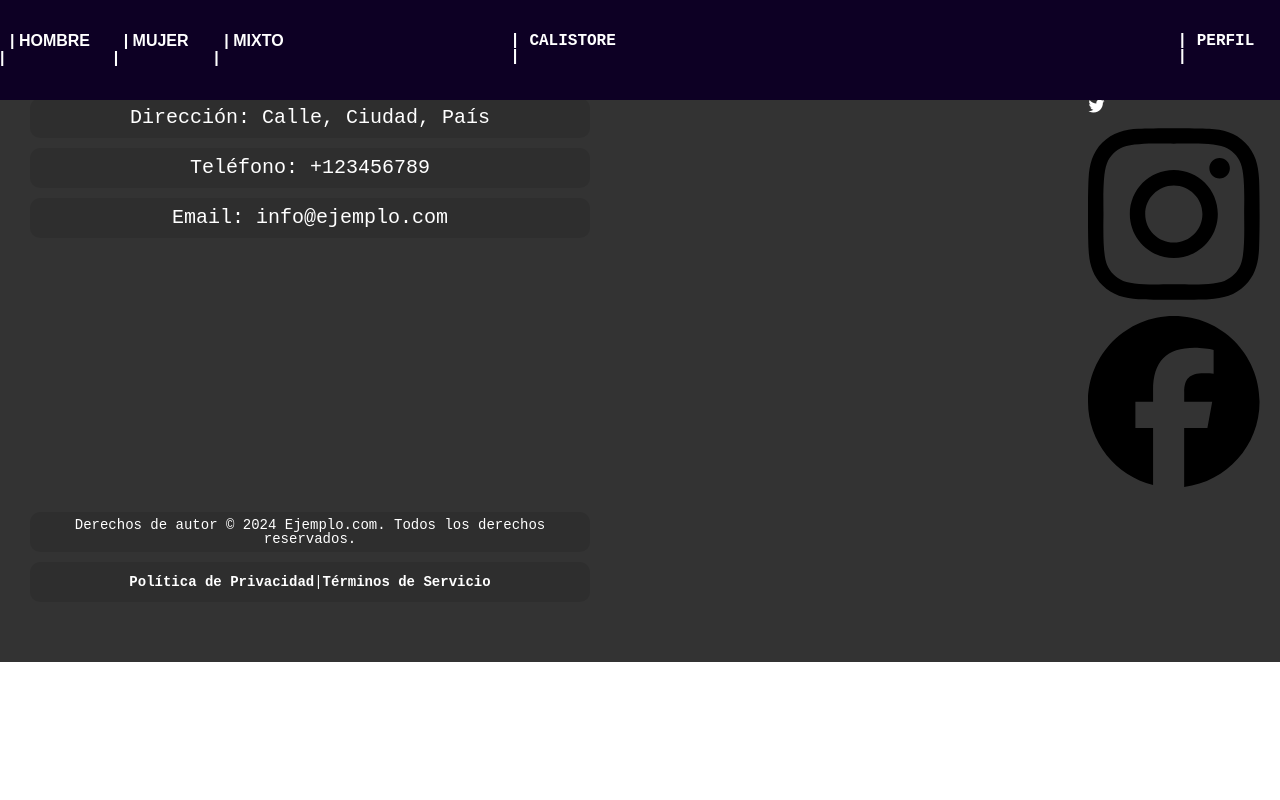
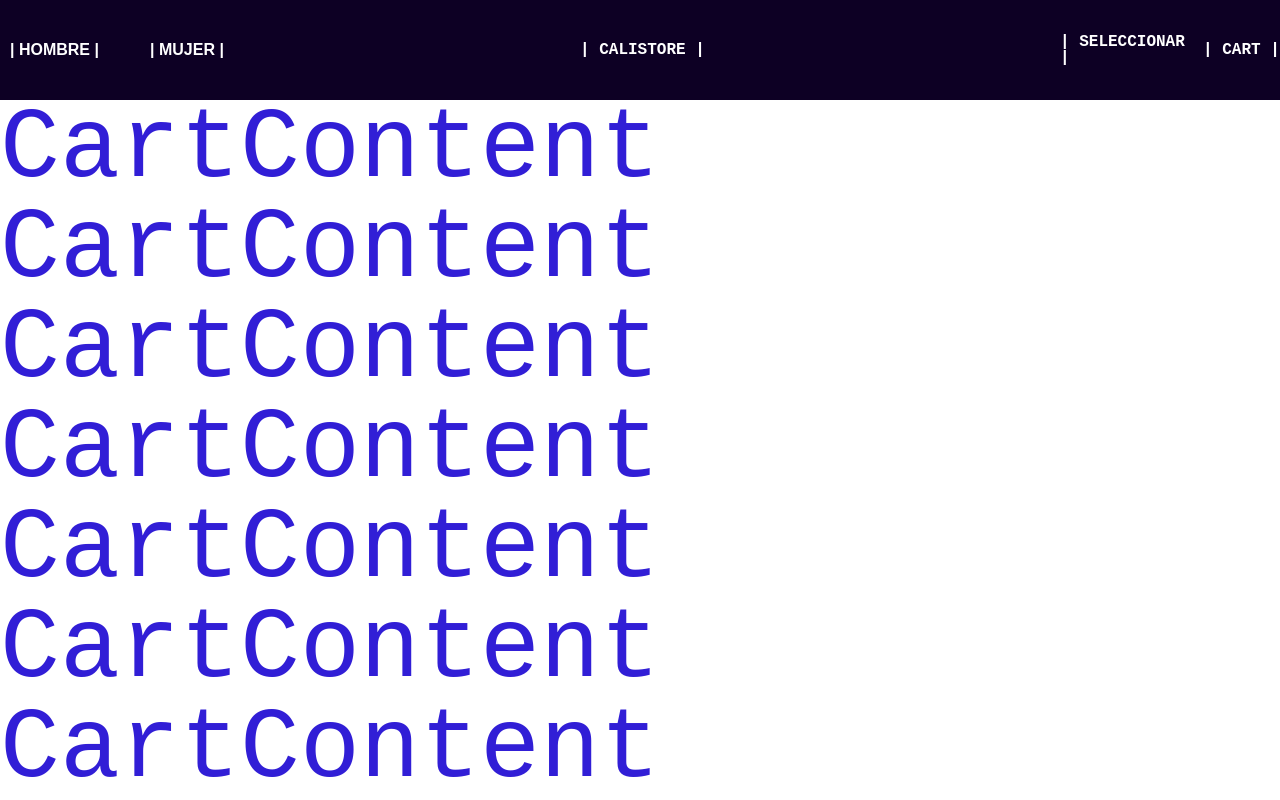
Before and after one commit to jzpoe/storeFull, a React (Vite) app: page /content in a window 1280 px wide. Shown: the top 800 px of the page. Built offline with nearby package versions, Linux system fonts and the light colour scheme; no server answers; a small style sheet from the web is missing.

Commit message:
se agrega context

```diff
--- a/src/App.jsx
+++ b/src/App.jsx
@@ -1,3 +1,4 @@
+import { useState } from 'react';
 import './App.css';
 import Footer from './components/footer/Footer';
 
@@ -5,24 +6,29 @@ import { Navbar } from './components/navbar/Navbar';
 import {RenderImage}  from './components/renderImage/RenderImage';
 import {UpdateImage} from './components/updateImge/UpdateImage';
 import { BrowserRouter as Router, Routes, Route } from 'react-router-dom';
+import { CartContent } from './components/cartContent/CartContent';
+import { DataProvider } from './components/context/DataContext';
 
 function App() {
+
   return (
 
     <div >
+      <DataProvider>
       <Router>
         <Navbar />
 
         <Routes>
-        <Route path='/' element={<RenderImage />} />
+        <Route path='/' element={<RenderImage/>} />
 
           <Route path='/update' element={<UpdateImage />} />
+          <Route path='/content' element={<CartContent />} />
 
         </Routes>
 
       </Router>
       <Footer/>
-
+      </DataProvider>
     </div>
 
   );
--- /dev/null
+++ b/src/components/cartContent/CartContent.jsx
@@ -0,0 +1,18 @@
+import React from 'react'
+
+export const CartContent = () => {
+  return (
+    <div>
+        <h1>CartContent</h1>
+        <h1>CartContent</h1>
+        <h1>CartContent</h1>
+        <h1>CartContent</h1>
+        <h1>CartContent</h1>
+        <h1>CartContent</h1>
+        <h1>CartContent</h1>
+        <h1>CartContent</h1>
+        <h1>CartContent</h1>
+        <h1>CartContent</h1>
+        </div>
+  )
+}
--- /dev/null
+++ b/src/components/context/DataContext.jsx
@@ -0,0 +1,35 @@
+import { createContext, useEffect, useState } from "react";
+import axios from "axios";
+
+const dataContext = createContext();
+
+const DataProvider = ({ children }) => {
+  const [imagenGet, setImagenGet] = useState([]);
+  const [descripcion, setDescripcion] = useState([]);
+  const [price, setPrice] = useState([]);
+  const [talla, setTalla] = useState([]);
+
+  const renderImagen1 = async () => {
+    try {
+      const response = await axios.get("https://storefullserver-production.up.railway.app/api/render");
+      setImagenGet(response.data.images);
+      setDescripcion(response.data.text);
+      setPrice(response.data.text);
+      setTalla(response.data.text);
+    } catch (error) {
+      console.error("Error al obtener las imágenes:", error);
+    }
+  };
+
+  useEffect(() => {
+    renderImagen1();
+  }, []);
+
+  return (
+    <dataContext.Provider value={{ imagenGet, descripcion, price, talla, renderImagen1 }}>
+      {children}
+    </dataContext.Provider>
+  );
+};
+
+export { DataProvider, dataContext };
--- a/src/components/navbar/Navbar.jsx
+++ b/src/components/navbar/Navbar.jsx
@@ -1,27 +1,28 @@
 import './navbar.css'
 import { Link } from 'react-router-dom';
 
-export const Navbar = () => {
+export const Navbar = ({gender}) => {
+
   return (
     <nav className="container-navbar">
 
         <ul className="ul-navbar">
             <li className="navbar-li">
                 <Link to= "/">| HOMBRE |</Link>
-
                 </li>
             <li className="navbar-li">
-                <Link to= "/update" >| MUJER |</Link>
-                </li>
-            <li className="navbar-li">
-            <Link to= "/contacto" >| MIXTO |</Link>
+            <Link to= "/contacto" >| MUJER |</Link>
             </li>
             <li className="centered-element">
             <Link to= "/contacto" >| CALISTORE |</Link>
             </li>
+            <li className="right-aligned2">
+                <Link to= "/update" >| SELECCIONAR |</Link>
+                </li>
             <li className="right-aligned">
-            <Link to= "/contacto" >| PERFIL |</Link>
+            <Link to= "/content" >| CART |</Link>
             </li>
+
         </ul>
 
     </nav>
--- a/src/components/navbar/navbar.css
+++ b/src/components/navbar/navbar.css
@@ -14,7 +14,7 @@
     display: flex; /* Mostrar los elementos en línea */
     list-style-type: none; /* Quitar los puntos de la lista */
     padding: 0; /* Eliminar el espacio interior de la lista */
-    justify-content: space-between; /* Distribuir elementos en el contenedor */
+    align-items: center;
 
   }
 
@@ -22,7 +22,8 @@
   .centered-element,
   .right-aligned
    {
-    margin-right: 20px; /* Espacio entre elementos del Navbar */
+    margin-right: 10px; /* Espacio entre elementos del Navbar */
+    width: 130px;
   }
 
   .navbar-li a {
@@ -50,14 +51,19 @@
 
   .centered-element{
    color: #fff;
-    margin-left: 200px;
+    margin-left: 300px;
+    width: 200px;
   }
 
   .right-aligned {
-    margin-left: 540px; /* Ajusta el margen derecho según sea necesario */
+    margin-left: 3px; /* Ajusta el margen derecho según sea necesario */
   }
 
+  .right-aligned2{
+    width: 140px;
+    margin-left: 270px; /* Ajusta el margen derecho según sea necesario */
 
+  }
 
    .centered-element
    right-aligned, a {
@@ -100,10 +106,3 @@ align-items: center; /* Centra los elementos */
       margin-left: 200px; /* Ajusta el margen izquierdo para pantallas medianas */
     }
   }
-
-  /* Estilos para pantallas de más de 1024px (grandes) */
-  @media screen and (min-width: 1025px) {
-    .right-aligned {
-      margin-left: 540px; /* Ajusta el margen izquierdo para pantallas grandes */
-    }
-  }
--- a/src/components/renderImage/RenderImage.jsx
+++ b/src/components/renderImage/RenderImage.jsx
@@ -1,34 +1,17 @@
 import "./render.css";
 import axios from "axios";
-import { useEffect, useState } from "react";
+import { useContext, useEffect, useState } from "react";
+import {dataContext} from "../context/DataContext"
 import Header from "../header/Header";
 import Swal from "sweetalert2";
 
-export const RenderImage = () => {
-  const [imagenGet, setImagenGet] = useState([]);
-  const [descripcion, setDescripcion] = useState([]);
-  const [price, setprice] = useState([]);
-  const [talla, setTalla] = useState([]);
+export const RenderImage = ({gender}) => {
 
-  const renderImagen1 = async () => {
-    try {
-      const response = await axios.get("https://storefullserver-production.up.railway.app/api/render");
-      console.log(response.data.images);
-      console.log(response.data.text);
+const {imagenGet, descripcion, price, talla, renderImagen1} = useContext(dataContext)
 
-      setImagenGet(response.data.images);
-      setDescripcion(response.data.text);
-      setprice(response.data.text);
-      setTalla(response.data.text);
 
-    } catch (error) {
-      console.error("Error al obtener las imágenes:", error);
-    }
-  };
+renderImagen1()
 
-  useEffect(() => {
-    renderImagen1();
-  }, []);
 
   const handleEliminarImagen = async (image) => {
     try {
@@ -69,6 +52,8 @@ export const RenderImage = () => {
 
       <div className="container-image">
         <div className="image-grid">
+
+
           {imagenGet.map((imagen, index) => (
             <div key={imagen.public_id} className="image-card">
               <div className="image">
--- a/src/components/updateImge/update.css
+++ b/src/components/updateImge/update.css
@@ -1,10 +1,11 @@
 .image-upload-container {
   display: flex;
-  justify-content: center;
+  justify-content:space-around;
   align-items: center;
   flex-direction: row-reverse;
-  margin-top: 140px;
+  margin-top: 100px;
   width: 100%;
+  height: 500px;
   background-color: #4851b1;
 }
 
@@ -30,17 +31,15 @@
     border-radius: 10px ;
     padding: 20px; /* Espacio interno */
     margin-bottom: 20px; /* Margen inferior para separar las tarjetas */
-
-
-width: 30%;
-height: 500px;
+width: 28%;
+height: 392px;
   }
   .image-form input {
 
     margin-right: 200px;
   }
   .input-image{
-    width: 200px;
+    width: 250px;
 
   }
 
@@ -97,6 +96,7 @@ height: 500px;
   .image-upload-container {
     flex-direction: column; /* Cambia la dirección de la columna para pantallas medianas */
     align-items: center; /* Centra los elementos en pantallas medianas */
+
   }
   .image-form {
     width: 90%; /* Ancho del formulario para pantallas pequeñas */
@@ -116,9 +116,3 @@ height: 500px;
 }
 
 /* Estilos para pantallas de más de 1024px (grandes) */
-@media screen and (min-width: 1025px) {
-  .image-form {
-    width: 50%; /* Ancho del formulario para pantallas grandes */
-  }
-
-}
```
Also changed, not shown: src/components/updateImge/UpdateImage.jsx (+61 -39 lines).
